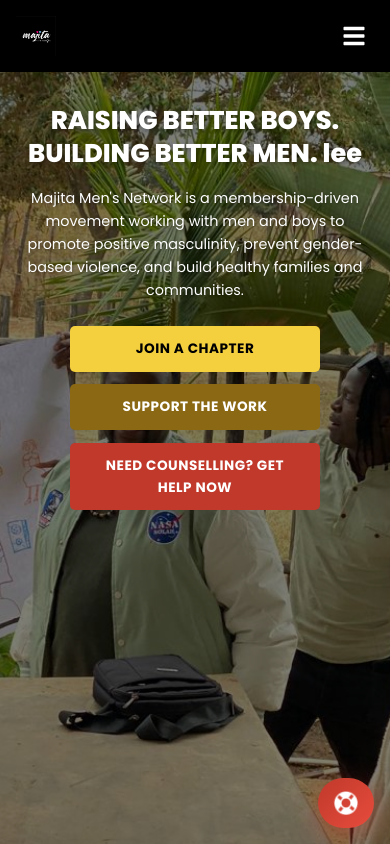
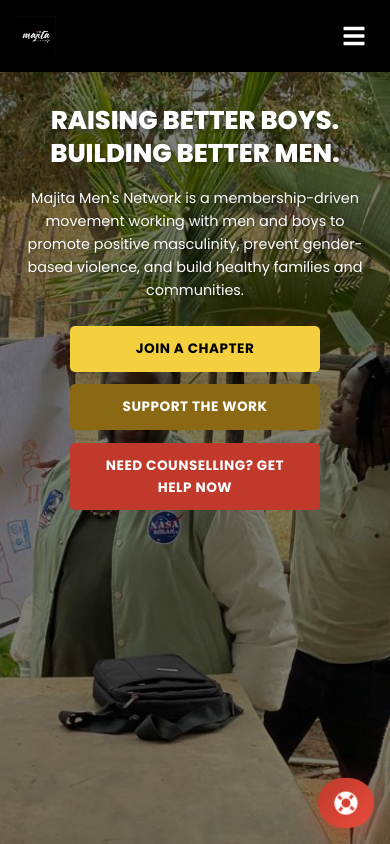
Before and after one commit to Leeroy-Brown01/majita_mens_network, a React (Vite) app: page / in a window 390 px wide. Shown: the top 844 px of the page. Built offline with nearby package versions, Linux system fonts and the light colour scheme.

Commit message:
Revert "Added  mobile responsiveness on home page"
This reverts commit 7c98e132562ec7cd0ae4b58e1469283cac989a2f.

```diff
--- a/src/pages/Home.tsx
+++ b/src/pages/Home.tsx
@@ -9,7 +9,7 @@ function Home() {
       <section className="hero-section">
         <div className="hero-overlay"></div>
         <div className="hero-content">
-          <h1>RAISING BETTER BOYS.<br />BUILDING BETTER MEN. lee</h1>
+          <h1>RAISING BETTER BOYS.<br />BUILDING BETTER MEN.</h1>
           <p className="hero-subtext">
             Majita Men's Network is a membership-driven movement working with men and boys to promote
             positive masculinity, prevent gender-based violence, and build healthy families and communities.
```
